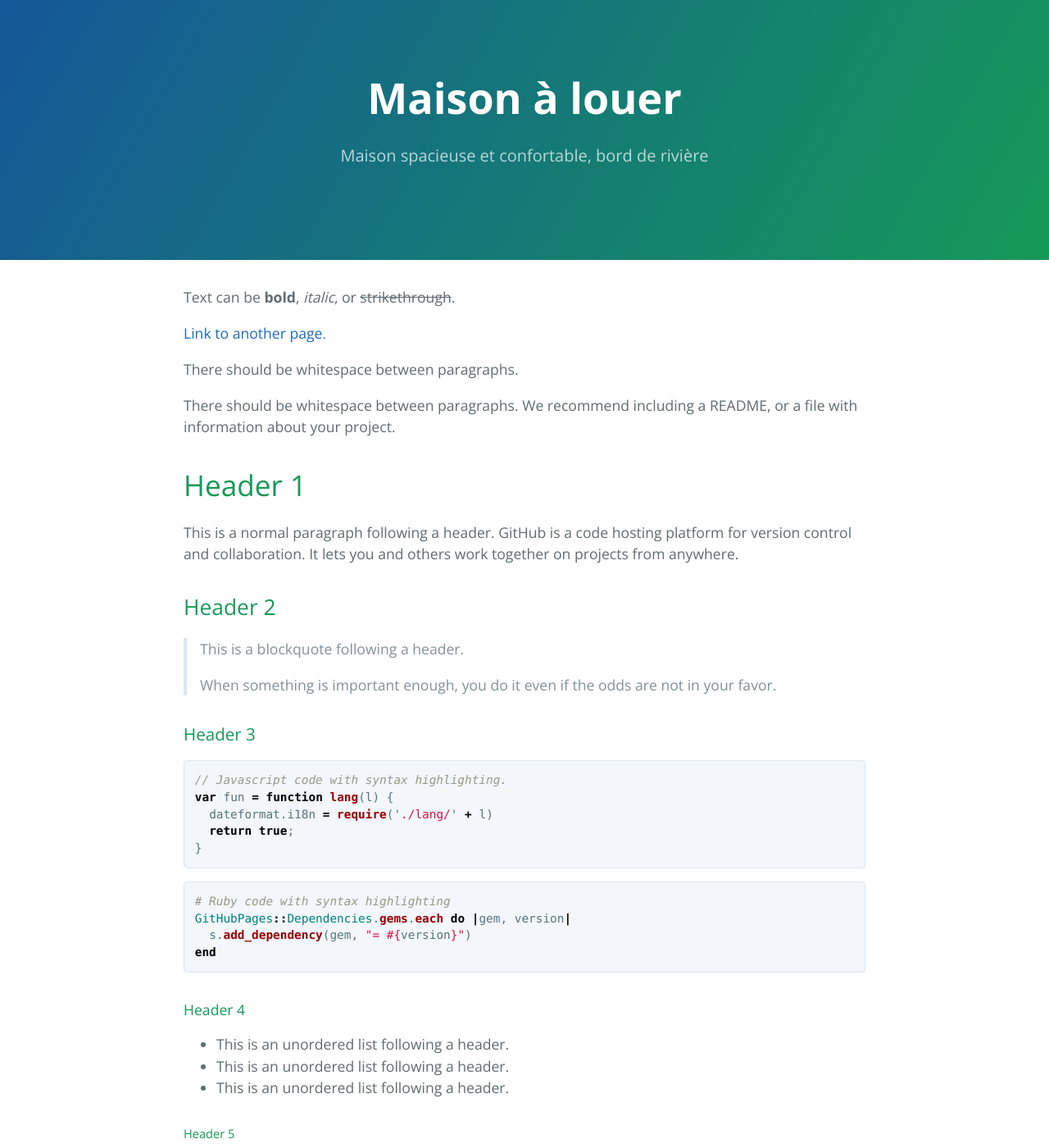
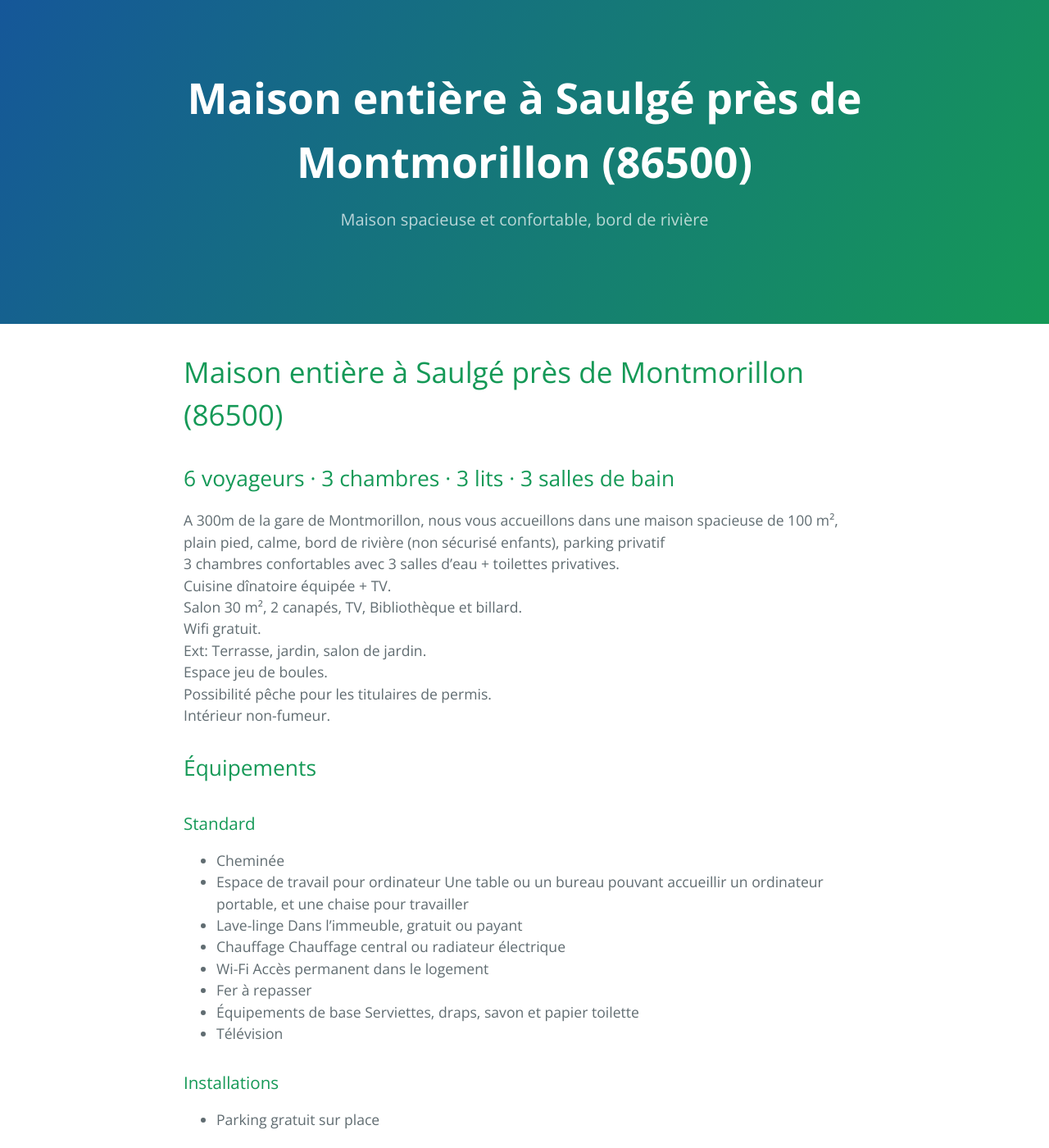
Before and after one commit to saulge/location, a Jekyll site: the page built from index.md, in a window 1280 px wide and 1400 px high. Shown: the whole window at 82% size. Built offline with Jekyll 4.4.1, drawn with Linux system fonts in a browser that asks for light colours; our own code applies the rules of GitHub Pages for plain Markdown files; some of the changed text lies outside the part shown.

Commit message:
updated body

````diff
--- a/_layouts/default.html
+++ b/_layouts/default.html
@@ -2,6 +2,7 @@
 <html lang="{{ site.lang | default: "en-US" }}">
   <head>
 
+      <!--link href="//maxcdn.bootstrapcdn.com/font-awesome/4.2.0/css/font-awesome.min.css" rel="stylesheet"-->
     {% if site.google_analytics %}
       <script async src="https://www.googletagmanager.com/gtag/js?id={{ site.google_analytics }}"></script>
       <script>
--- a/index.md
+++ b/index.md
@@ -2,122 +2,64 @@
 layout: default
 ---
 
-Text can be **bold**, _italic_, or ~~strikethrough~~.
+# Maison entière à Saulgé près de Montmorillon (86500)
 
-[Link to another page](./another-page.html).
+## 6 voyageurs · 3 chambres · 3 lits · 3 salles de bain
 
-There should be whitespace between paragraphs.
+A 300m de la gare de Montmorillon, nous vous accueillons dans une maison spacieuse de 100 m&sup2;, plain pied, calme, bord de rivière (non sécurisé enfants), parking privatif \
+3 chambres confortables avec 3 salles d'eau + toilettes privatives. \
+Cuisine dînatoire équipée + TV. \
+Salon 30 m&sup2;, 2 canapés, TV, Bibliothèque et billard. \
+Wifi gratuit. \
+Ext: Terrasse, jardin, salon de jardin. \
+Espace jeu de boules. \
+Possibilité pêche pour les titulaires de permis. \
+Intérieur non-fumeur.
 
-There should be whitespace between paragraphs. We recommend including a README, or a file with information about your project.
+## Équipements
 
-# Header 1
+### Standard
 
-This is a normal paragraph following a header. GitHub is a code hosting platform for version control and collaboration. It lets you and others work together on projects from anywhere.
+* Cheminée
+* Espace de travail pour ordinateur
+  Une table ou un bureau pouvant accueillir un ordinateur portable, et une chaise pour travailler
+* Lave-linge
+  Dans l'immeuble, gratuit ou payant
+* Chauffage
+  Chauffage central ou radiateur électrique
+* Wi-Fi
+  Accès permanent dans le logement
+* Fer à repasser
+* Équipements de base
+  Serviettes, draps, savon et papier toilette
+* Télévision
 
-## Header 2
+### Installations
 
-> This is a blockquote following a header.
->
-> When something is important enough, you do it even if the odds are not in your favor.
+* Parking gratuit sur place
 
-### Header 3
+### Restauration
 
-```js
-// Javascript code with syntax highlighting.
-var fun = function lang(l) {
-  dateformat.i18n = require('./lang/' + l)
-  return true;
-}
-```
+* Cuisine
+  Espace où vous pourrez cuisiner
 
-```ruby
-# Ruby code with syntax highlighting
-GitHubPages::Dependencies.gems.each do |gem, version|
-  s.add_dependency(gem, "= #{version}")
-end
-```
+### Accès des voyageurs
 
-#### Header 4
+* Clés remises par l'hôte
+* Entrée privée
+  Entrée par une rue différente ou un immeuble séparé
 
-*   This is an unordered list following a header.
-*   This is an unordered list following a header.
-*   This is an unordered list following a header.
+### Chambre et salle de bain
 
-##### Header 5
+* Sèche-cheveux
+* Shampooing
+* Cintres
 
-1.  This is an ordered list following a header.
-2.  This is an ordered list following a header.
-3.  This is an ordered list following a header.
+### Dispositif de sécurité
 
-###### Header 6
+* Détecteur de fumée
+* Détecteur de monoxyde de carbone
+* Kit de premiers secours
+* Extincteur
 
-| head1        | head two          | three |
-|:-------------|:------------------|:------|
-| ok           | good swedish fish | nice  |
-| out of stock | good and plenty   | nice  |
-| ok           | good `oreos`      | hmm   |
-| ok           | good `zoute` drop | yumm  |
-
-### There's a horizontal rule below this.
-
-* * *
-
-### Here is an unordered list:
-
-*   Item foo
-*   Item bar
-*   Item baz
-*   Item zip
-
-### And an ordered list:
-
-1.  Item one
-1.  Item two
-1.  Item three
-1.  Item four
-
-### And a nested list:
-
-- level 1 item
-  - level 2 item
-  - level 2 item
-    - level 3 item
-    - level 3 item
-- level 1 item
-  - level 2 item
-  - level 2 item
-  - level 2 item
-- level 1 item
-  - level 2 item
-  - level 2 item
-- level 1 item
-
-### Small image
-
-![Octocat](https://github.githubassets.com/images/icons/emoji/octocat.png)
-
-### Large image
-
-![Branching](https://guides.github.com/activities/hello-world/branching.png)
-
-
-### Definition lists can be used with HTML syntax.
-
-<dl>
-<dt>Name</dt>
-<dd>Godzilla</dd>
-<dt>Born</dt>
-<dd>1952</dd>
-<dt>Birthplace</dt>
-<dd>Japan</dd>
-<dt>Color</dt>
-<dd>Green</dd>
-</dl>
-
-```
-Long, single-line code blocks should not wrap. They should horizontally scroll if they are too long. This line should be long enough to demonstrate this.
-```
-
-```
-The final element.
-```
+<iframe src="https://www.google.com/maps/embed?pb=!1m18!1m12!1m3!1d15558.597110503777!2d0.8757825400408649!3d46.42100268170992!2m3!1f0!2f0!3f0!3m2!1i1024!2i768!4f13.1!3m3!1m2!1s0x47fc24acb23d2cb3%3A0x405d39260e79d20!2s86500%20Saulg%C3%A9%2C%20France!5e0!3m2!1sen!2suk!4v1592661663537!5m2!1sen!2suk" width="600" height="450" frameborder="0" style="border:0;" allowfullscreen="" aria-hidden="false" tabindex="0"></iframe>
````
